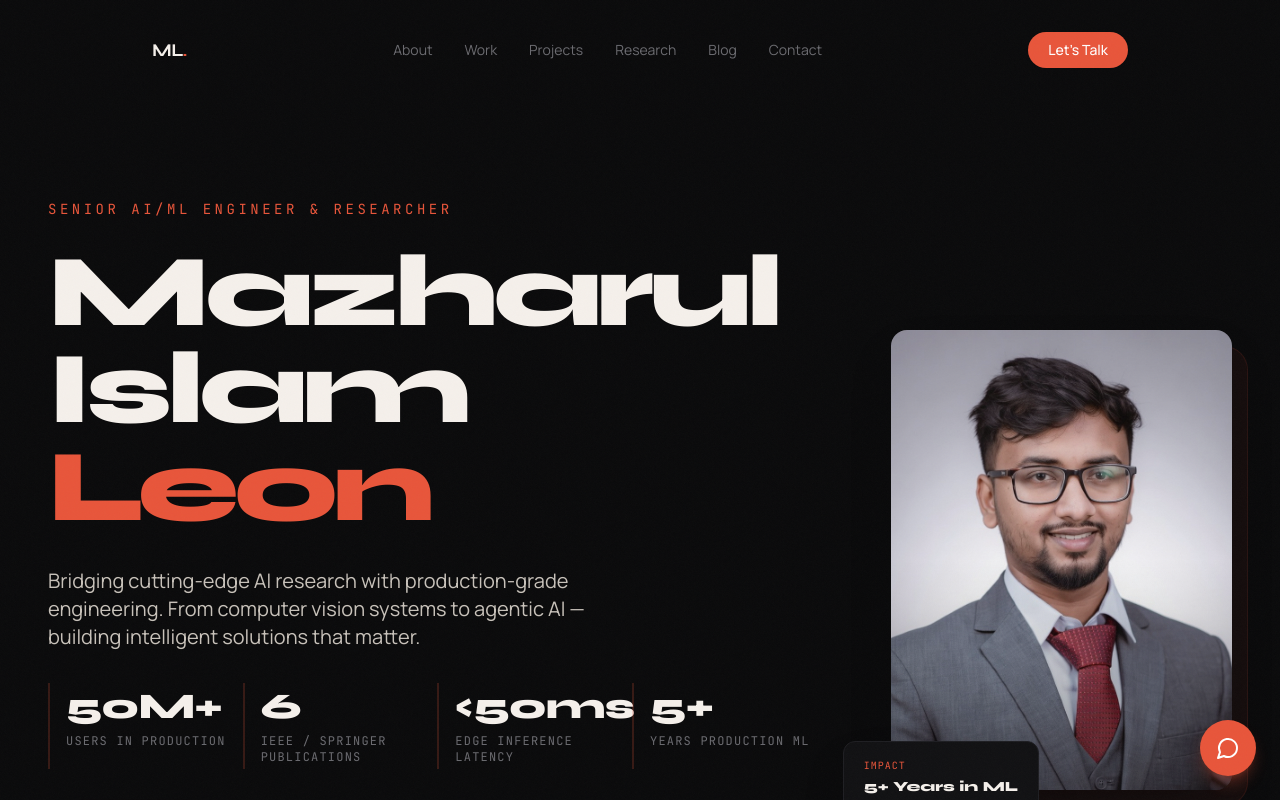
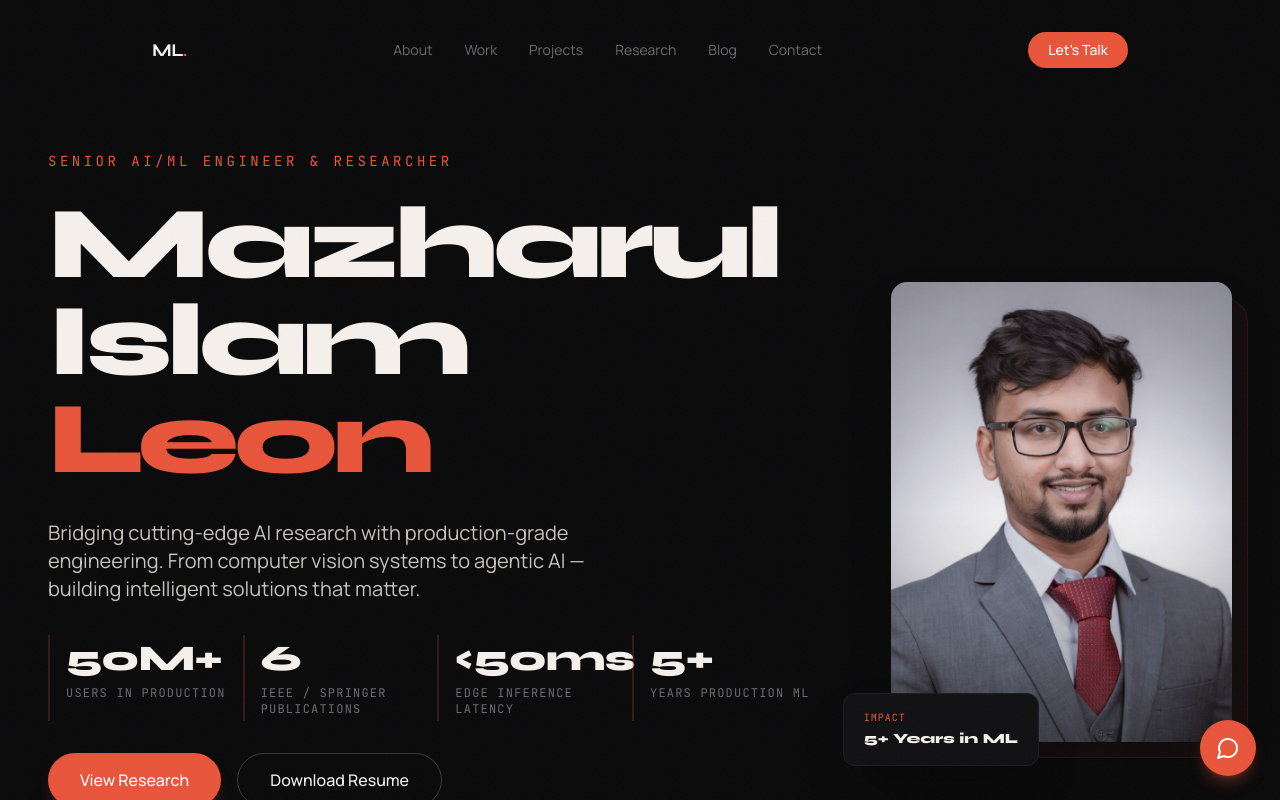
Before and after one commit to mazleon/mleon, a React (Vite) app in the folder portfolio-website/: page / in a window 1280 px wide. Shown: the top 800 px of the page. Built offline with nearby package versions, Linux system fonts and the light colour scheme.

Commit message:
fix: reduce excess top space in hero section for better visual alignment

```diff
--- a/portfolio-website/src/components/sections/Hero.tsx
+++ b/portfolio-website/src/components/sections/Hero.tsx
@@ -14,9 +14,9 @@ const Hero: React.FC = () => {
   return (
     <section
       id="home"
-      className="min-h-screen flex items-center relative overflow-hidden bg-primary pt-32 pb-16 lg:pt-24 lg:pb-16"
+      className="min-h-screen flex items-center justify-center relative overflow-hidden bg-primary pt-24 pb-12 lg:pt-28 lg:pb-16"
     >
-      <div className="container mx-auto px-6 sm:px-8 lg:px-12 relative z-10 mt-12 lg:mt-16">
+      <div className="container mx-auto px-6 sm:px-8 lg:px-12 relative z-10">
         <div className="grid grid-cols-1 lg:grid-cols-12 gap-12 lg:gap-20 items-center min-h-screen">
           {/* Text — takes 8 cols on large screens, ensuring no overlap */}
           <div className="lg:col-span-8 order-2 lg:order-1 max-w-4xl">
```
